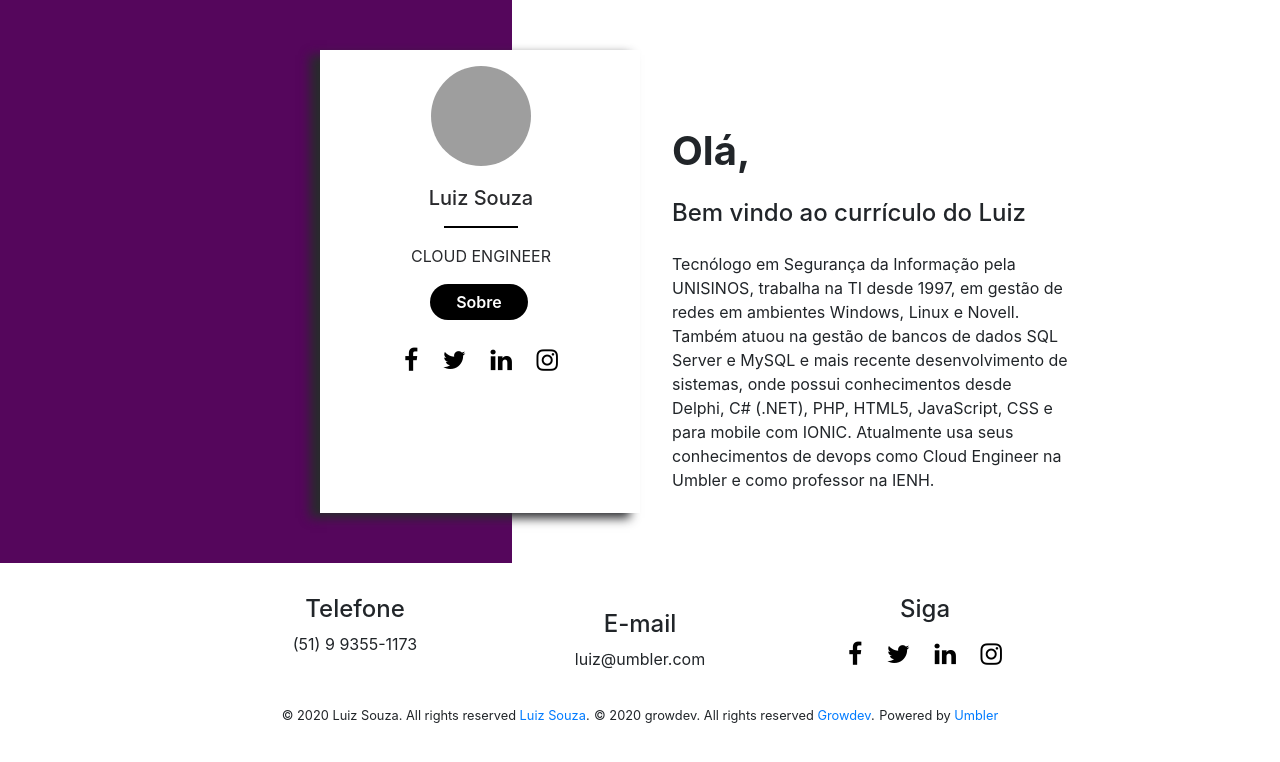
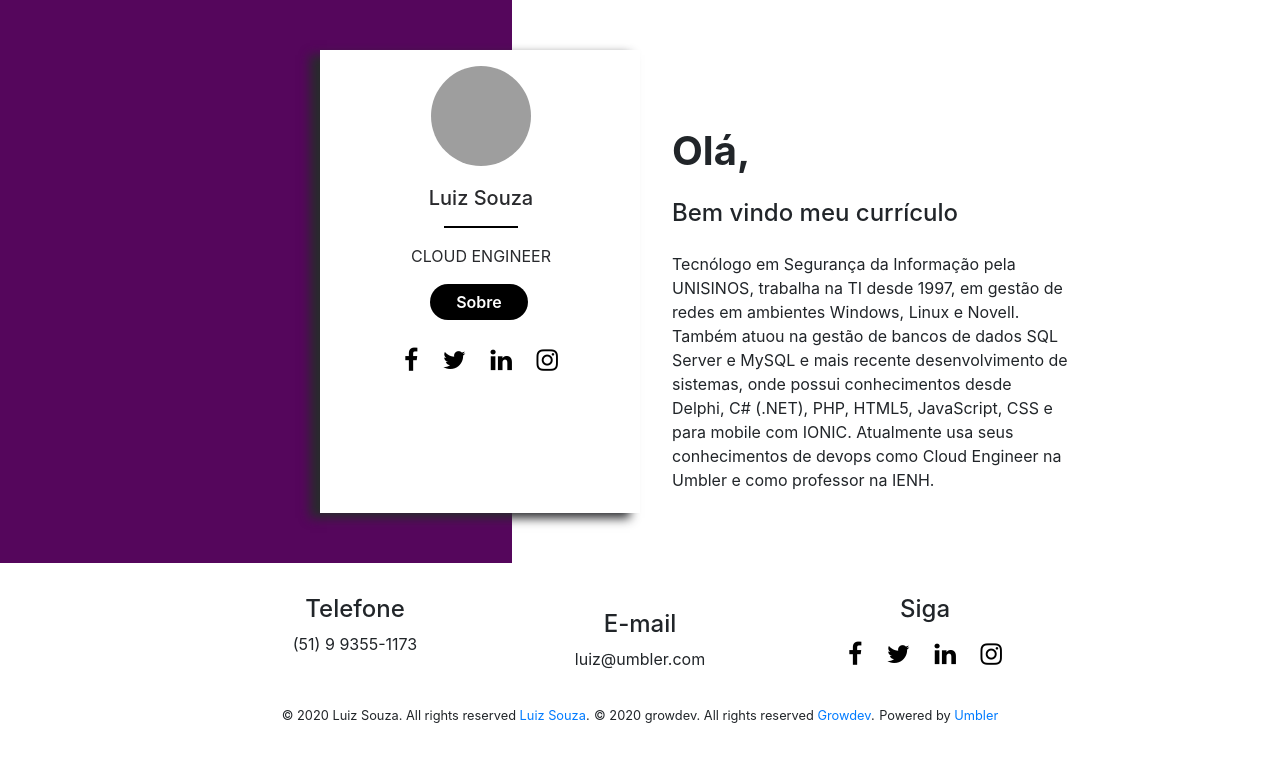
Before and after one commit to lpsouza/codai-exemplo-curriculo, a website: page public/index.html in a window 1280 px wide. Drawn offline with nearby package versions, Linux system fonts and the light colour scheme; grey boxes are pictures that could not be loaded.

Commit message:
Alterado novamente o subtitulo do curriculo

```diff
--- a/public/index.html
+++ b/public/index.html
@@ -49,7 +49,7 @@
                 <div class="col-12 col-md-6 col-lg-6 text-body">
                     <div class="text">
                         <h1 class="title-text">Olá,</h1>
-                        <H4 class="title-subtitle">Bem vindo ao currículo do Luiz</H4>
+                        <H4 class="title-subtitle">Bem vindo meu currículo</H4>
                         <p>Tecnólogo em Segurança da Informação pela UNISINOS, trabalha na TI desde 1997, em gestão de
                             redes em ambientes Windows, Linux e Novell. Também atuou na gestão de bancos de dados SQL
                             Server e MySQL e mais recente desenvolvimento de sistemas, onde possui conhecimentos desde
```
